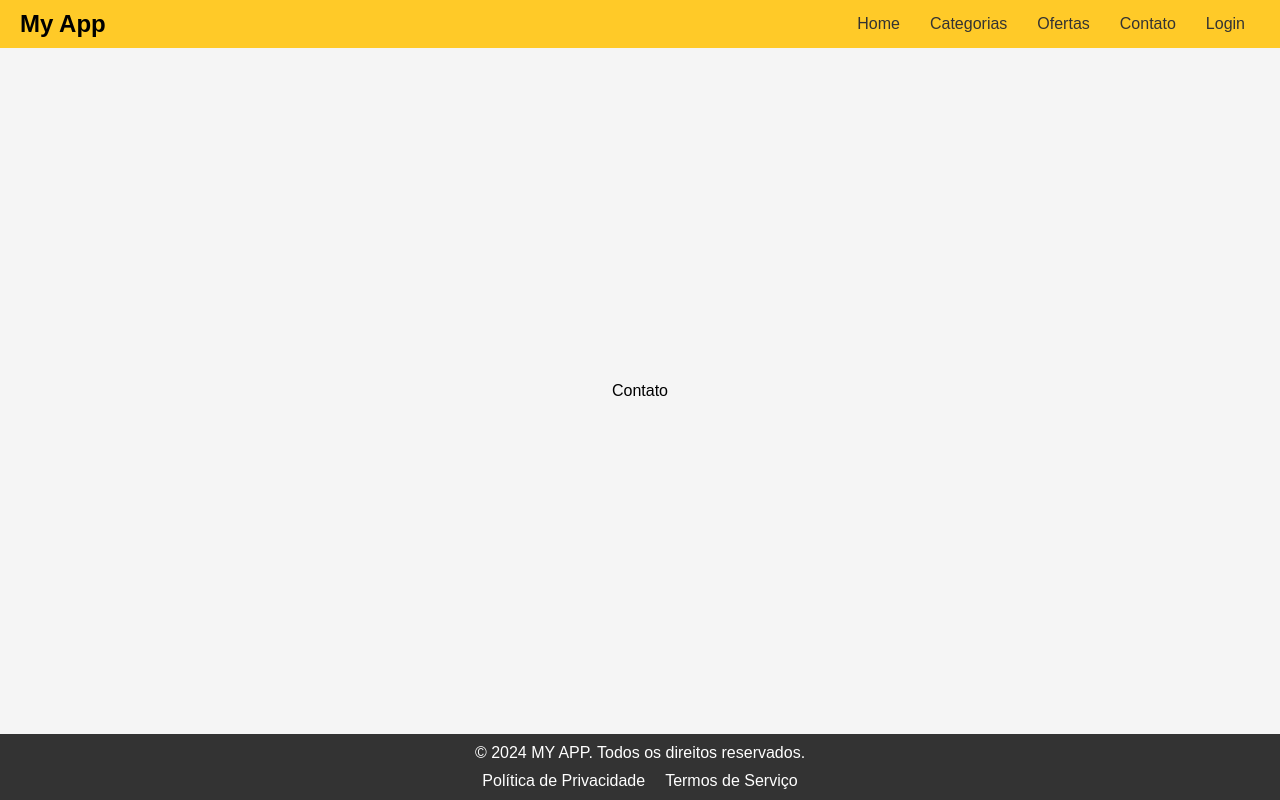
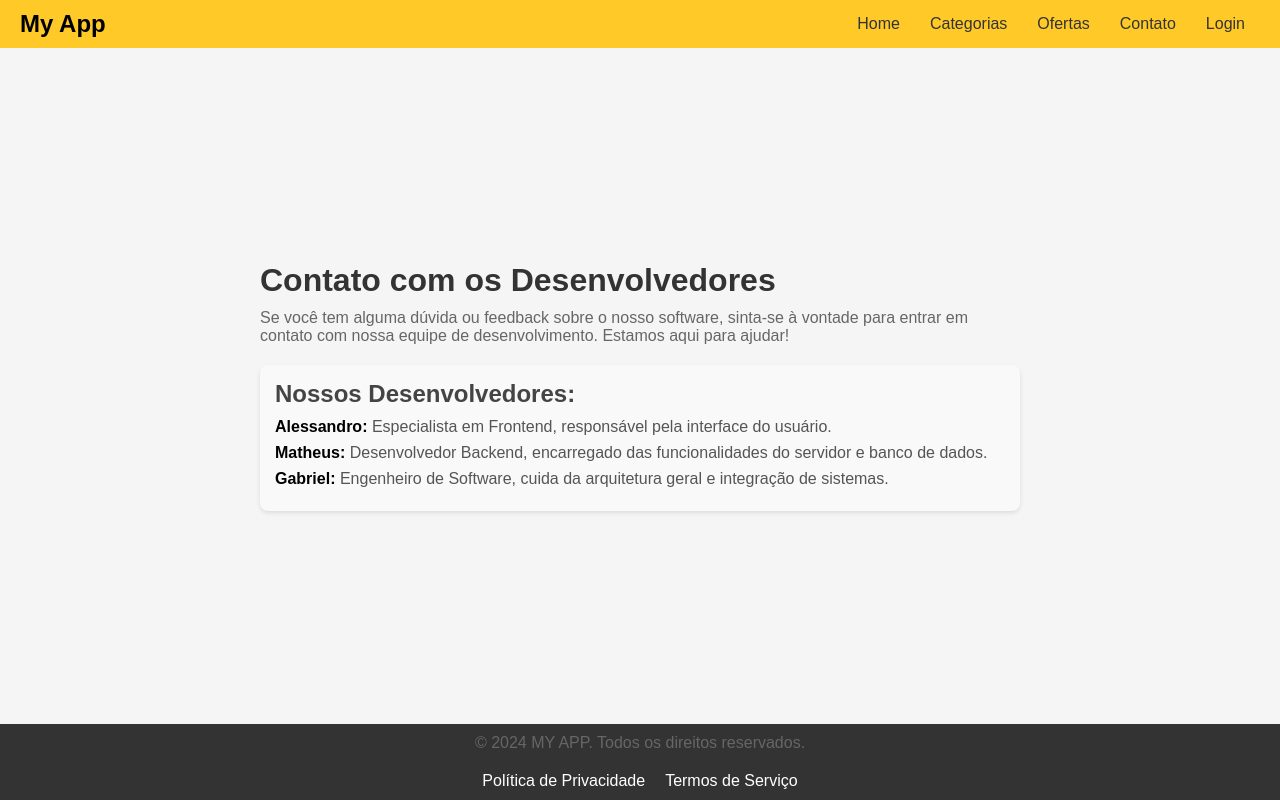
Before and after one commit to lordumungus/TG_5_Semestre_Fatec_Cruzeiro, a React (Create React App) app in the folder my-app/: page /contact in a window 1280 px wide. Built offline with nearby package versions, Linux system fonts and the light colour scheme.

Commit message:
serviço add

```diff
--- a/my-app/src/App.js
+++ b/my-app/src/App.js
@@ -5,11 +5,7 @@ import Categories from './paginas/Categories';
 import Ofertas from './paginas/Ofertas';
 import Contato from './paginas/Contato';
 import Home from './paginas/Home';
-
-
-
-
-
+import AddService from './paginas/AddService';
 
 function Login({ onLogin }) {
   const [email, setEmail] = useState('');
@@ -62,6 +58,7 @@ function Login({ onLogin }) {
 function App() {
   const [isAuthenticated, setIsAuthenticated] = useState(false);
   const [userEmail, setUserEmail] = useState('');
+  const [services, setServices] = useState([]);
 
   const handleLogin = (email) => {
     setIsAuthenticated(true);
@@ -71,6 +68,10 @@ function App() {
   const handleLogout = () => {
     setIsAuthenticated(false);
     setUserEmail('');
+  };
+
+  const handleAddService = (service) => {
+    setServices([...services, service]);
   };
 
   return (
@@ -86,6 +87,7 @@ function App() {
             {isAuthenticated ? (
               <>
                 <span className="user-email">{userEmail}</span>
+                <Link to="/add-service">Adicionar Serviço</Link>
                 <Link to="/" onClick={handleLogout}>Logout</Link>
               </>
             ) : (
@@ -100,7 +102,7 @@ function App() {
             <Route path="/categories" element={<Categories />} />
             <Route path="/offers" element={<Ofertas />} />
             <Route path="/contact" element={<Contato />} />
-
+            <Route path="/add-service" element={isAuthenticated ? <AddService onAddService={handleAddService} /> : <Login onLogin={handleLogin} />} />
             <Route path="/login" element={<Login onLogin={handleLogin} />} />
           </Routes>
         </main>
--- /dev/null
+++ b/my-app/src/paginas/AddService.js
@@ -0,0 +1,52 @@
+// src/paginas/AddService.js
+
+import React, { useState } from 'react';
+
+function AddService({ onAddService }) {
+  const [serviceName, setServiceName] = useState('');
+  const [hourlyRate, setHourlyRate] = useState('');
+
+  const handleSubmit = (e) => {
+    e.preventDefault();
+    if (serviceName && hourlyRate) {
+      onAddService({ name: serviceName, rate: hourlyRate });
+      setServiceName('');
+      setHourlyRate('');
+    } else {
+      alert('Por favor, preencha todos os campos.');
+    }
+  };
+
+  return (
+    <div className="add-service-form">
+      <h2>Adicionar Serviço</h2>
+      <form onSubmit={handleSubmit}>
+        <div className="form-group">
+          <label htmlFor="serviceName">Nome do Serviço:</label>
+          <input
+            type="text"
+            id="serviceName"
+            name="serviceName"
+            value={serviceName}
+            onChange={(e) => setServiceName(e.target.value)}
+            required
+          />
+        </div>
+        <div className="form-group">
+          <label htmlFor="hourlyRate">Valor por Hora:</label>
+          <input
+            type="number"
+            id="hourlyRate"
+            name="hourlyRate"
+            value={hourlyRate}
+            onChange={(e) => setHourlyRate(e.target.value)}
+            required
+          />
+        </div>
+        <button type="submit">Adicionar</button>
+      </form>
+    </div>
+  );
+}
+
+export default AddService;
--- /dev/null
+++ b/my-app/src/paginas/Contato.css
@@ -0,0 +1,46 @@
+.contato-container {
+    padding: 20px;
+    max-width: 800px;
+    margin: 0 auto;
+    font-family: Arial, sans-serif;
+  }
+
+  h1 {
+    font-size: 2rem;
+    color: #333;
+    margin-bottom: 10px;
+  }
+
+  p {
+    font-size: 1rem;
+    color: #666;
+    margin-bottom: 20px;
+  }
+
+  .team-members {
+    background-color: #f9f9f9;
+    padding: 15px;
+    border-radius: 8px;
+    box-shadow: 0 2px 4px rgba(0,0,0,0.1);
+  }
+
+  h2 {
+    font-size: 1.5rem;
+    color: #444;
+    margin-bottom: 10px;
+  }
+
+  ul {
+    list-style-type: none;
+    padding: 0;
+  }
+
+  li {
+    font-size: 1rem;
+    color: #555;
+    margin-bottom: 8px;
+  }
+
+  strong {
+    color: #000;
+  }
--- a/my-app/src/paginas/Contato.js
+++ b/my-app/src/paginas/Contato.js
@@ -1,9 +1,23 @@
+import React from 'react';
+import './Contato.css'; // Certifique-se de criar e importar um arquivo CSS para estilização
+
 function Contato() {
-    return (
-      <div>
-      <p>Contato</p>
+  return (
+    <div className="contato-container">
+      <h1>Contato com os Desenvolvedores</h1>
+      <p>
+        Se você tem alguma dúvida ou feedback sobre o nosso software, sinta-se à vontade para entrar em contato com nossa equipe de desenvolvimento. Estamos aqui para ajudar!
+      </p>
+      <div className="team-members">
+        <h2>Nossos Desenvolvedores:</h2>
+        <ul>
+          <li><strong>Alessandro:</strong> Especialista em Frontend, responsável pela interface do usuário.</li>
+          <li><strong>Matheus:</strong> Desenvolvedor Backend, encarregado das funcionalidades do servidor e banco de dados.</li>
+          <li><strong>Gabriel:</strong> Engenheiro de Software, cuida da arquitetura geral e integração de sistemas.</li>
+        </ul>
       </div>
-    );
-  }
+    </div>
+  );
+}
 
-  export default Contato;
+export default Contato;
```
